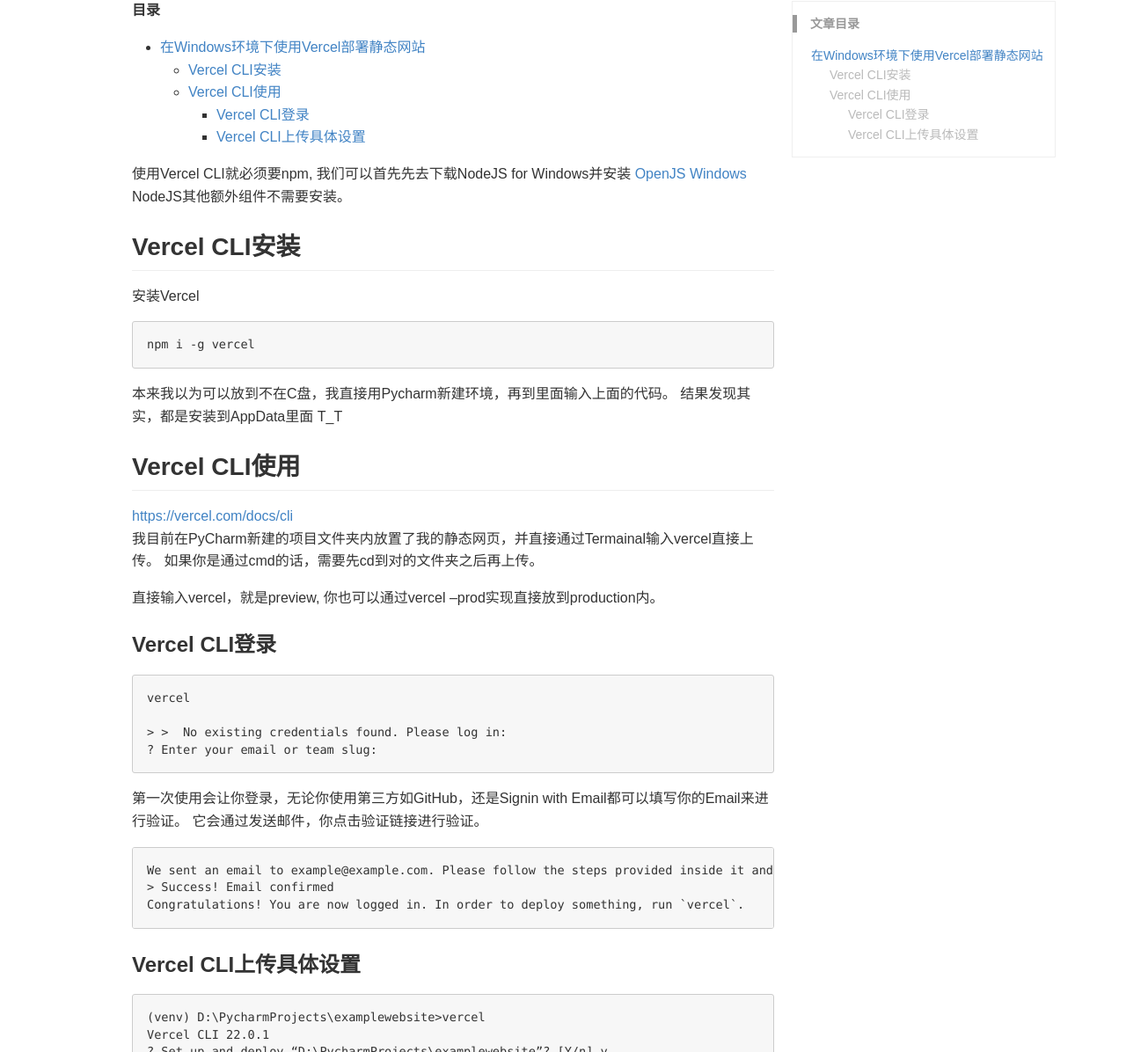
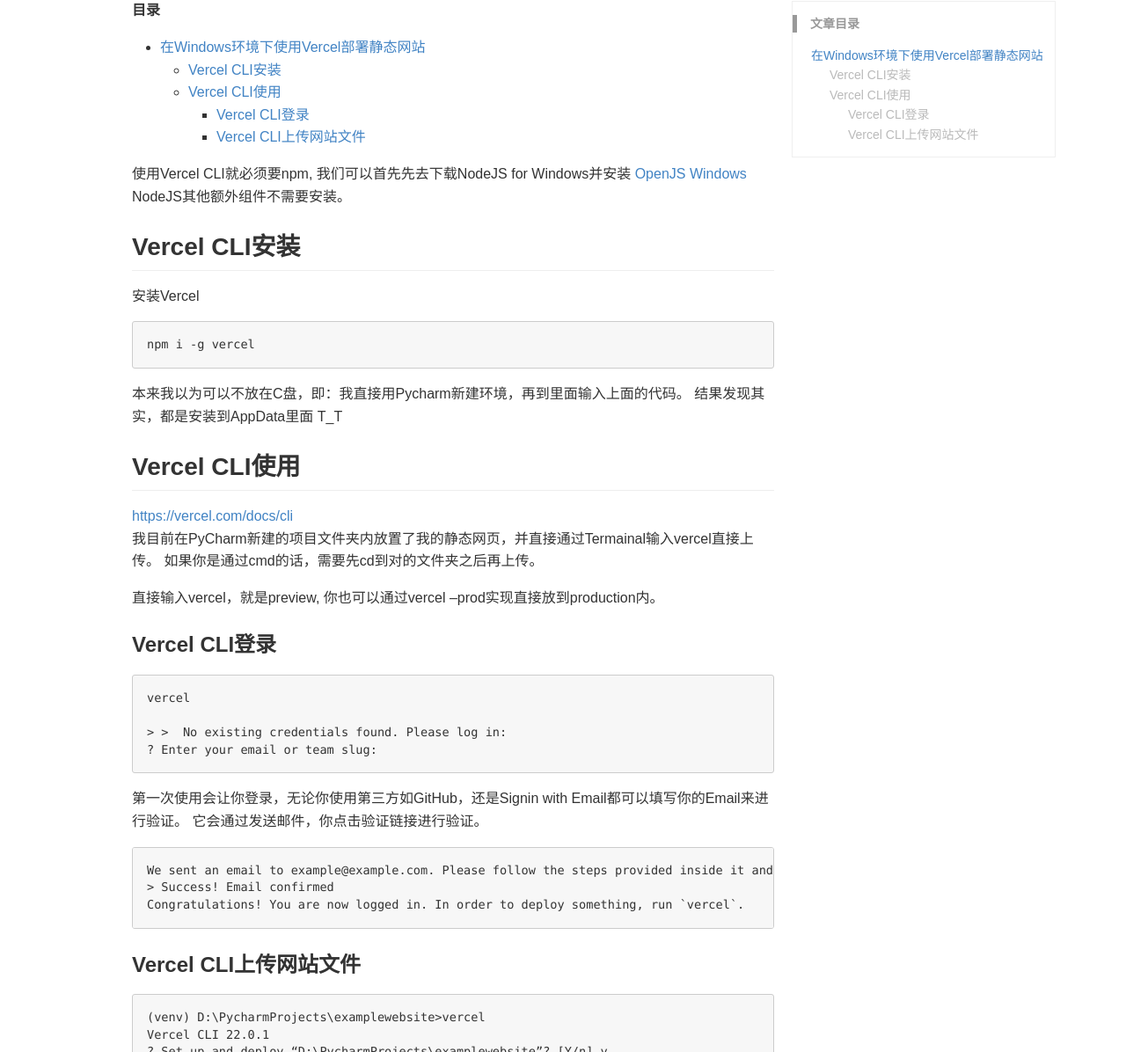
Before and after one commit to dzvision/backup-ghpages, a Jekyll site: the page built from _posts/2021-05-14-Vercel-host-website-in-Windows.md, in a window 1280 px wide. Shown: the part 359-1555 px from the top of the page at 88% size. Built offline with Jekyll 4.4.1, drawn with Linux system fonts in a browser that asks for light colours; comment, search, counter and statistics services are not loaded.

Commit message:
Update Post
Update Post

````diff
--- a/_posts/2021-05-14-Vercel-host-website-in-Windows.md
+++ b/_posts/2021-05-14-Vercel-host-website-in-Windows.md
@@ -25,7 +25,7 @@
 npm i -g vercel
 ```
 
-本来我以为可以放到不在C盘，我直接用Pycharm新建环境，再到里面输入上面的代码。
+本来我以为可以不放在C盘，即：我直接用Pycharm新建环境，再到里面输入上面的代码。
 结果发现其实，都是安装到AppData里面 T_T
 
 
@@ -54,7 +54,7 @@
 Congratulations! You are now logged in. In order to deploy something, run `vercel`.
 ```
 
-### Vercel CLI上传具体设置
+### Vercel CLI上传网站文件
 
 ```
 (venv) D:\PycharmProjects\examplewebsite>vercel
````
